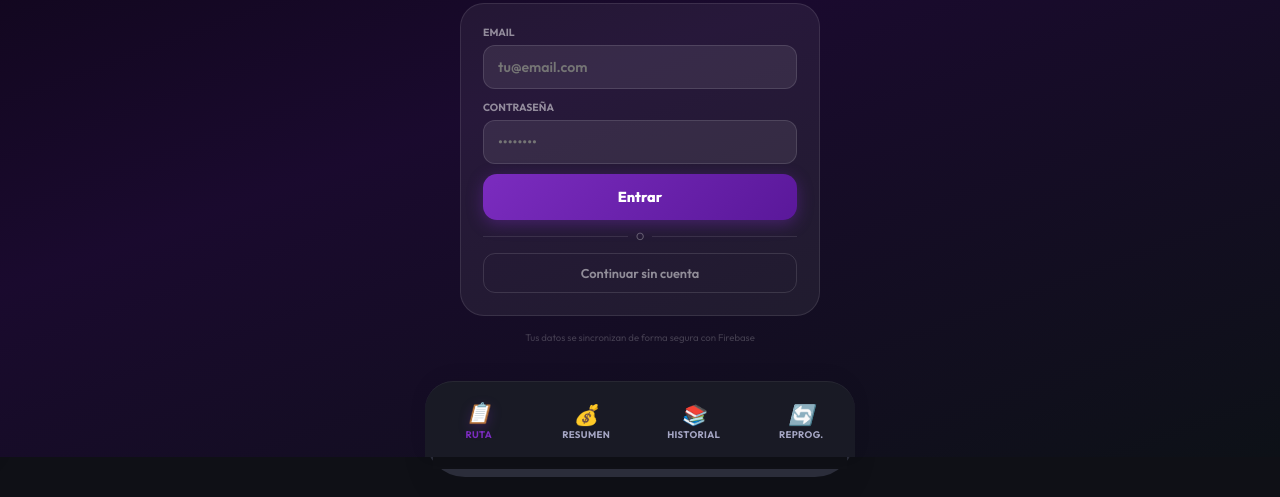
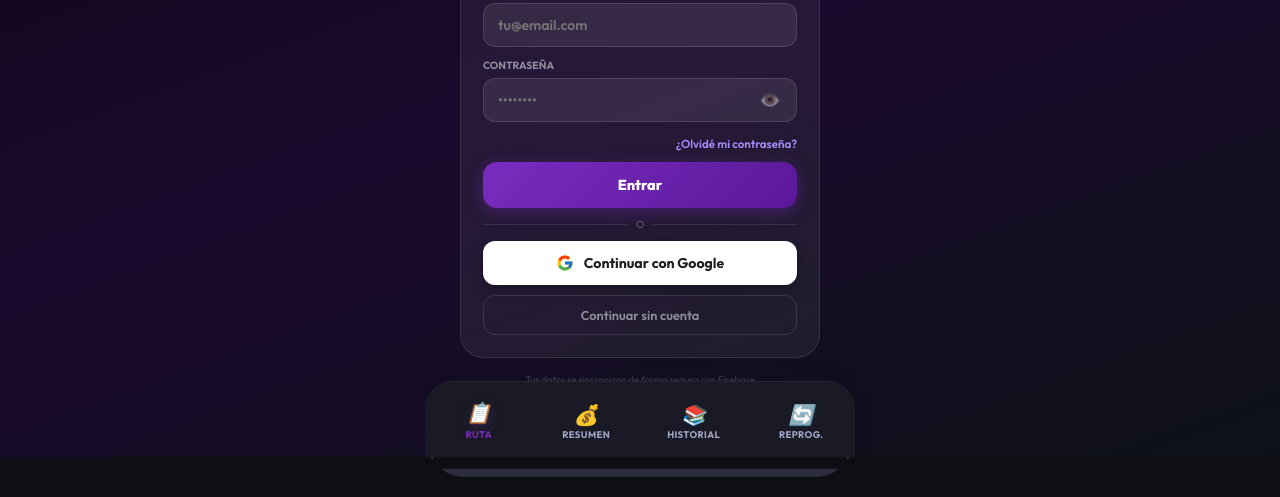
Before and after one commit to RiderTrack/ridertrack.github.io, a website: page index.html in a window 1280 px wide. Shown: the part 343-840 px from the top of the page. Drawn offline with nearby package versions, Linux system fonts and the light colour scheme; no server answers.

Commit message:
Add files via upload

```diff
--- a/capacitor.config.json
+++ b/capacitor.config.json
@@ -34,6 +34,11 @@
       "backgroundColor": "#0d0d1a",
       "androidSplashResourceName": "splash",
       "showSpinner": false
+    },
+    "GoogleAuth": {
+      "scopes": ["profile", "email"],
+      "serverClientId": "851606828420-rm5mumtplpctk6p4cjh44mnttlnlmbfs.apps.googleusercontent.com",
+      "forceCodeForRefreshToken": true
     }
   }
 }
--- a/index.html
+++ b/index.html
@@ -628,14 +628,52 @@ document.addEventListener("DOMContentLoaded",function(){
     </div>
     <div style="margin-bottom:10px">
       <div style="font-size:0.65rem;color:rgba(255,255,255,0.5);font-weight:700;text-transform:uppercase;margin-bottom:6px">Contraseña</div>
-      <input id="auth-pass" type="password" placeholder="••••••••" style="width:100%;padding:12px 14px;background:rgba(255,255,255,0.08);border:1.5px solid rgba(255,255,255,0.12);border-radius:12px;color:#fff;font-size:0.88rem;outline:none;box-sizing:border-box" onkeydown="if(event.key==='Enter')rbAuthSubmit()">
+      <div style="position:relative">
+        <input id="auth-pass" type="password" placeholder="••••••••"
+          style="width:100%;padding:12px 44px 12px 14px;background:rgba(255,255,255,0.08);
+                 border:1.5px solid rgba(255,255,255,0.12);border-radius:12px;color:#fff;
+                 font-size:0.88rem;outline:none;box-sizing:border-box"
+          onkeydown="if(event.key==='Enter')rbAuthSubmit()"
+          onfocus="this.closest('#login-screen').scrollTop=999;setTimeout(function(){document.getElementById('auth-pass').scrollIntoView({behavior:'smooth',block:'center'})},300)">
+        <button onclick="rbTogglePass()" type="button"
+          style="position:absolute;right:12px;top:50%;transform:translateY(-50%);
+                 background:none;border:none;cursor:pointer;font-size:1.1rem;
+                 color:rgba(255,255,255,0.4);padding:4px;line-height:1"
+          id="btn-toggle-pass">👁️</button>
+      </div>
     </div>
+    <!-- Olvidé mi contraseña -->
+    <div id="forgot-wrap" style="text-align:right;margin-bottom:10px;margin-top:4px">
+      <button onclick="rbOlvidePass()" type="button"
+        style="background:none;border:none;color:#a78bfa;font-size:0.72rem;
+               font-weight:600;cursor:pointer;padding:0;font-family:inherit">
+        ¿Olvidé mi contraseña?
+      </button>
+    </div>
+
     <div id="login-error" style="display:none;margin-bottom:10px;background:rgba(239,68,68,0.1);border:1px solid rgba(239,68,68,0.3);border-radius:10px;padding:9px 12px;font-size:0.75rem;color:#EF4444;text-align:center"></div>
     <div id="login-loading" style="display:none;text-align:center;margin-bottom:10px">
       <div style="display:inline-flex;gap:5px"><div style="width:7px;height:7px;border-radius:50%;background:#7B2CBF;animation:rb-pulse 1s ease-in-out infinite"></div><div style="width:7px;height:7px;border-radius:50%;background:#7B2CBF;animation:rb-pulse 1s ease-in-out infinite;animation-delay:0.2s"></div><div style="width:7px;height:7px;border-radius:50%;background:#7B2CBF;animation:rb-pulse 1s ease-in-out infinite;animation-delay:0.4s"></div></div>
     </div>
     <button id="btn-auth-submit" onclick="rbAuthSubmit()" style="width:100%;padding:14px;background:linear-gradient(135deg,#7B2CBF,#5a189a);border:none;border-radius:14px;color:#fff;font-weight:900;font-size:0.9rem;cursor:pointer;margin-bottom:10px;box-shadow:0 4px 16px rgba(123,44,191,0.4)">Entrar</button>
     <div style="display:flex;align-items:center;gap:8px;margin-bottom:10px"><div style="flex:1;height:1px;background:rgba(255,255,255,0.1)"></div><span style="font-size:0.65rem;color:rgba(255,255,255,0.3)">O</span><div style="flex:1;height:1px;background:rgba(255,255,255,0.1)"></div></div>
+
+    <!-- Botón Google -->
+    <button id="btn-google-login" onclick="loginConGoogle()"
+      style="width:100%;padding:13px;background:#fff;border:none;border-radius:12px;
+             display:flex;align-items:center;justify-content:center;gap:10px;
+             font-family:Outfit,sans-serif;font-size:0.88rem;font-weight:700;
+             color:#1E1E24;cursor:pointer;margin-bottom:10px;
+             box-shadow:0 3px 12px rgba(0,0,0,0.3)">
+      <svg width="18" height="18" viewBox="0 0 48 48">
+        <path fill="#FFC107" d="M43.611 20.083H42V20H24v8h11.303c-1.649 4.657-6.08 8-11.303 8-6.627 0-12-5.373-12-12s5.373-12 12-12c3.059 0 5.842 1.154 7.961 3.039l5.657-5.657C34.046 6.053 29.268 4 24 4 12.955 4 4 12.955 4 24s8.955 20 20 20 20-8.955 20-20c0-1.341-.138-2.65-.389-3.917z"/>
+        <path fill="#FF3D00" d="M6.306 14.691l6.571 4.819C14.655 15.108 18.961 12 24 12c3.059 0 5.842 1.154 7.961 3.039l5.657-5.657C34.046 6.053 29.268 4 24 4 16.318 4 9.656 8.337 6.306 14.691z"/>
+        <path fill="#4CAF50" d="M24 44c5.166 0 9.86-1.977 13.409-5.192l-6.19-5.238A11.91 11.91 0 0 1 24 36c-5.202 0-9.619-3.317-11.283-7.946l-6.522 5.025C9.505 39.556 16.227 44 24 44z"/>
+        <path fill="#1976D2" d="M43.611 20.083H42V20H24v8h11.303a12.04 12.04 0 0 1-4.087 5.571l.003-.002 6.19 5.238C36.971 39.205 44 34 44 24c0-1.341-.138-2.65-.389-3.917z"/>
+      </svg>
+      Continuar con Google
+    </button>
+
     <button onclick="loginAnonimo()" style="width:100%;padding:11px;background:transparent;border:1.5px solid rgba(255,255,255,0.12);border-radius:12px;color:rgba(255,255,255,0.5);font-weight:600;font-size:0.8rem;cursor:pointer">Continuar sin cuenta</button>
   </div>
   <div style="margin-top:14px;font-size:0.6rem;color:rgba(255,255,255,0.2);text-align:center;max-width:280px;line-height:1.5">Tus datos se sincronizan de forma segura con Firebase</div>
@@ -4211,6 +4249,94 @@ function rbEscapar(s){
 }
 
 
+// ── Toggle ver/ocultar contraseña ────────────────────────────
+function rbTogglePass(){
+  var inp = document.getElementById('auth-pass');
+  var btn = document.getElementById('btn-toggle-pass');
+  if(!inp) return;
+  if(inp.type === 'password'){
+    inp.type = 'text';
+    if(btn) btn.textContent = '🙈';
+  } else {
+    inp.type = 'password';
+    if(btn) btn.textContent = '👁️';
+  }
+}
+
+// ── Olvidé mi contraseña ──────────────────────────────────────
+function rbOlvidePass(){
+  var email = (document.getElementById('auth-email')||{}).value||'';
+  if(!email){
+    var err = document.getElementById('login-error');
+    if(err){ err.textContent='Escribe tu email primero'; err.style.display='block'; }
+    return;
+  }
+  if(!fbAuth) return;
+  fbAuth.sendPasswordResetEmail(email)
+    .then(function(){
+      var err = document.getElementById('login-error');
+      if(err){
+        err.style.background='rgba(16,185,129,0.1)';
+        err.style.borderColor='rgba(16,185,129,0.3)';
+        err.style.color='#10B981';
+        err.textContent='✅ Te enviamos un email para resetear tu contraseña';
+        err.style.display='block';
+      }
+    })
+    .catch(function(e){
+      var err = document.getElementById('login-error');
+      var msg = 'Error al enviar el email';
+      if(e.code==='auth/user-not-found') msg='No existe cuenta con ese email';
+      if(e.code==='auth/invalid-email')  msg='Email inválido';
+      if(err){ err.textContent=msg; err.style.display='block'; }
+    });
+}
+
+// ── Login con Google (plugin @codetrix-studio/capacitor-google-auth) ──
+function loginConGoogle(){
+  var btn = document.getElementById('btn-google-login');
+  var loading = document.getElementById('login-loading');
+  var error   = document.getElementById('login-error');
+  if(btn)     btn.disabled = true;
+  if(loading) loading.style.display = 'block';
+  if(error)   error.style.display   = 'none';
+
+  var done = function(){
+    if(btn)     btn.disabled = false;
+    if(loading) loading.style.display = 'none';
+  };
+  var showErr = function(msg){
+    done();
+    if(error){ error.textContent=msg; error.style.display='block'; }
+  };
+
+  // Verificar que el plugin esté disponible
+  if(typeof Capacitor === 'undefined' || !Capacitor.Plugins || !Capacitor.Plugins.GoogleAuth){
+    showErr('Google Auth no disponible en este entorno');
+    return;
+  }
+
+  Capacitor.Plugins.GoogleAuth.signIn()
+    .then(function(googleUser){
+      // Obtener credencial de Firebase con el token de Google
+      var credential = firebase.auth.GoogleAuthProvider.credential(
+        googleUser.authentication.idToken
+      );
+      return fbAuth.signInWithCredential(credential);
+    })
+    .then(function(){
+      done();
+      // onAuthStateChanged se encarga del resto
+    })
+    .catch(function(e){
+      console.log('Google Auth error:', e);
+      var msg = 'Error al iniciar con Google';
+      if(e.message && e.message.includes('cancel')) msg = 'Inicio cancelado';
+      if(e.message && e.message.includes('network')) msg = 'Sin conexión a internet';
+      showErr(msg);
+    });
+}
+
 // ── Tab login/registro ────────────────────────────────────────
 var _rbTab = 'login';
 function rbTab(tab){
@@ -4221,16 +4347,19 @@ function rbTab(tab){
   var tR=document.getElementById('tab-register');
   var nW=document.getElementById('auth-nombre-wrap');
   var btn=document.getElementById('btn-auth-submit');
+  var fw = document.getElementById('forgot-wrap');
   if(tab==='login'){
     if(tL) tL.style.cssText='flex:1;padding:10px;border:none;border-radius:10px;'+actS;
     if(tR) tR.style.cssText='flex:1;padding:10px;border:none;border-radius:10px;'+inactS;
     if(nW) nW.style.display='none';
     if(btn) btn.textContent='Entrar';
+    if(fw) fw.style.display='block';
   } else {
     if(tR) tR.style.cssText='flex:1;padding:10px;border:none;border-radius:10px;'+actS;
     if(tL) tL.style.cssText='flex:1;padding:10px;border:none;border-radius:10px;'+inactS;
     if(nW) nW.style.display='block';
     if(btn) btn.textContent='Crear cuenta';
+    if(fw) fw.style.display='none';
   }
 }
 
--- a/package.json
+++ b/package.json
@@ -19,7 +19,8 @@
     "@capacitor/local-notifications": "^6.0.0",
     "@capacitor/share": "^6.0.0",
     "@capacitor/splash-screen": "^6.0.0",
-    "@capacitor/status-bar": "^6.0.0"
+    "@capacitor/status-bar": "^6.0.0",
+    "@codetrix-studio/capacitor-google-auth": "^3.4.0"
   },
   "devDependencies": {
     "@capacitor/cli": "^6.0.0"
```
